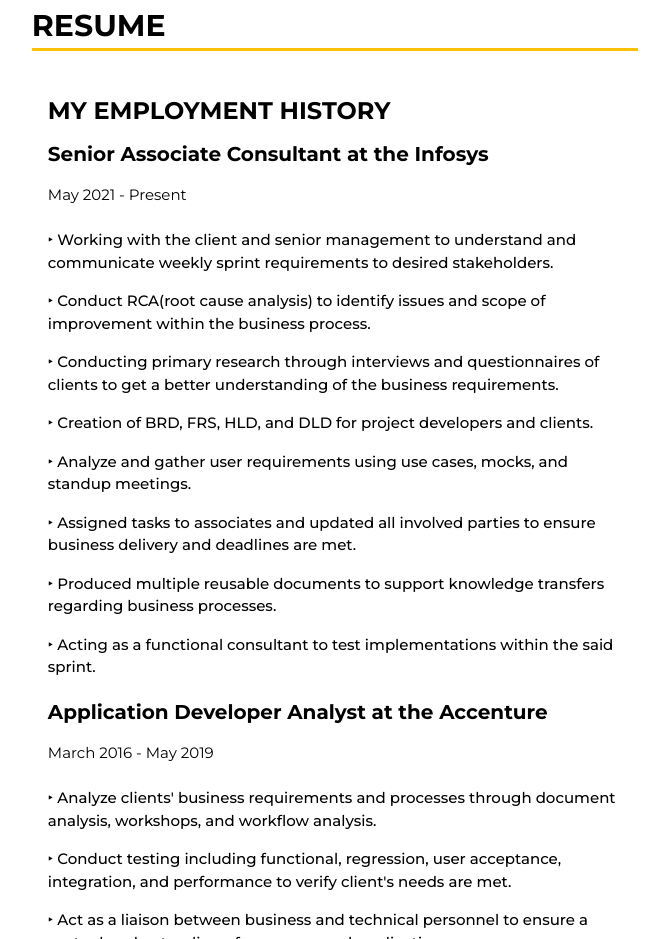
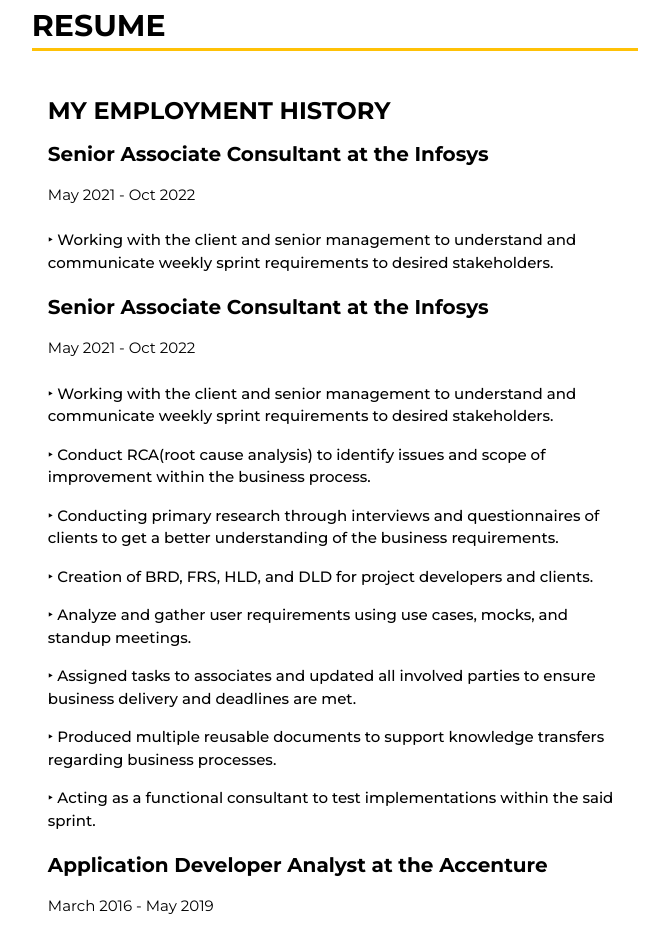
Before and after one commit to shadkhan111/onlineresume, a plain HTML site: page index.html in a window 1280 px wide. Shown: the part 1244-2183 px from the top of the page, without its empty margins (465-1134 px from the left). Drawn offline with nearby package versions, Linux system fonts and the light colour scheme.

Commit message:
Update index.html

```diff
--- a/index.html
+++ b/index.html
@@ -93,9 +93,16 @@
 
               <!--EMPLOYMENT HISTORY SECTION-->
               <h3 class="w3-border-amber">MY EMPLOYMENT HISTORY</h3>
+		<div class="">
+                  <h4>Senior Associate Consultant at the Infosys</h4>
+                  <p>May 2021 - Oct 2022</p>
+                  <ul class="w3-ul" style="font-weight: 500;">
+                     <li>‣ Working with the client and senior management to understand and communicate weekly sprint requirements to desired stakeholders.</li>
+                  </ul>
+              </div>
               <div class="">
                 <h4>Senior Associate Consultant at the Infosys</h4>
-                <p>May 2021 - Present</p>
+                <p>May 2021 - Oct 2022</p>
                 <ul class="w3-ul" style="font-weight: 500;">
                   <li>‣ Working with the client and senior management to understand and communicate weekly sprint requirements to desired stakeholders.</li>
                   <li>‣ Conduct RCA(root cause analysis) to identify issues and scope of improvement within the business process.</li>
```
